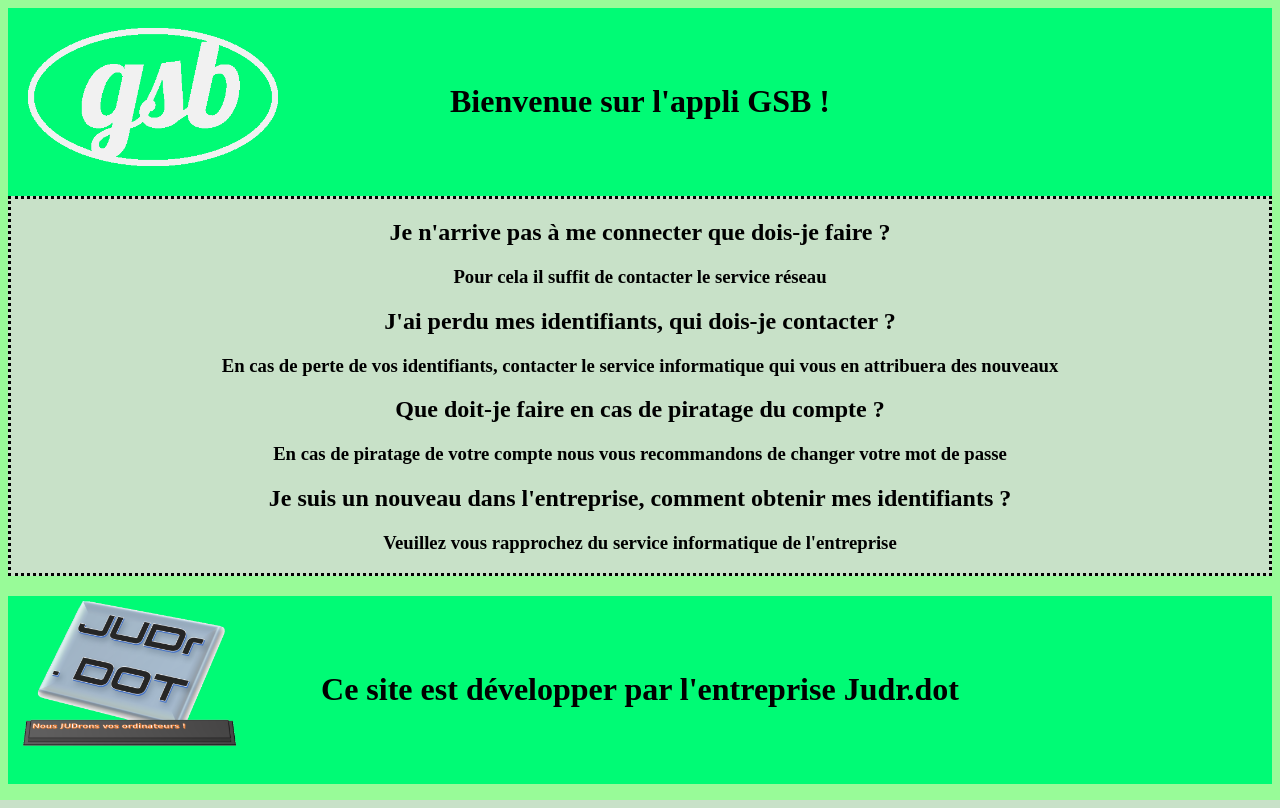
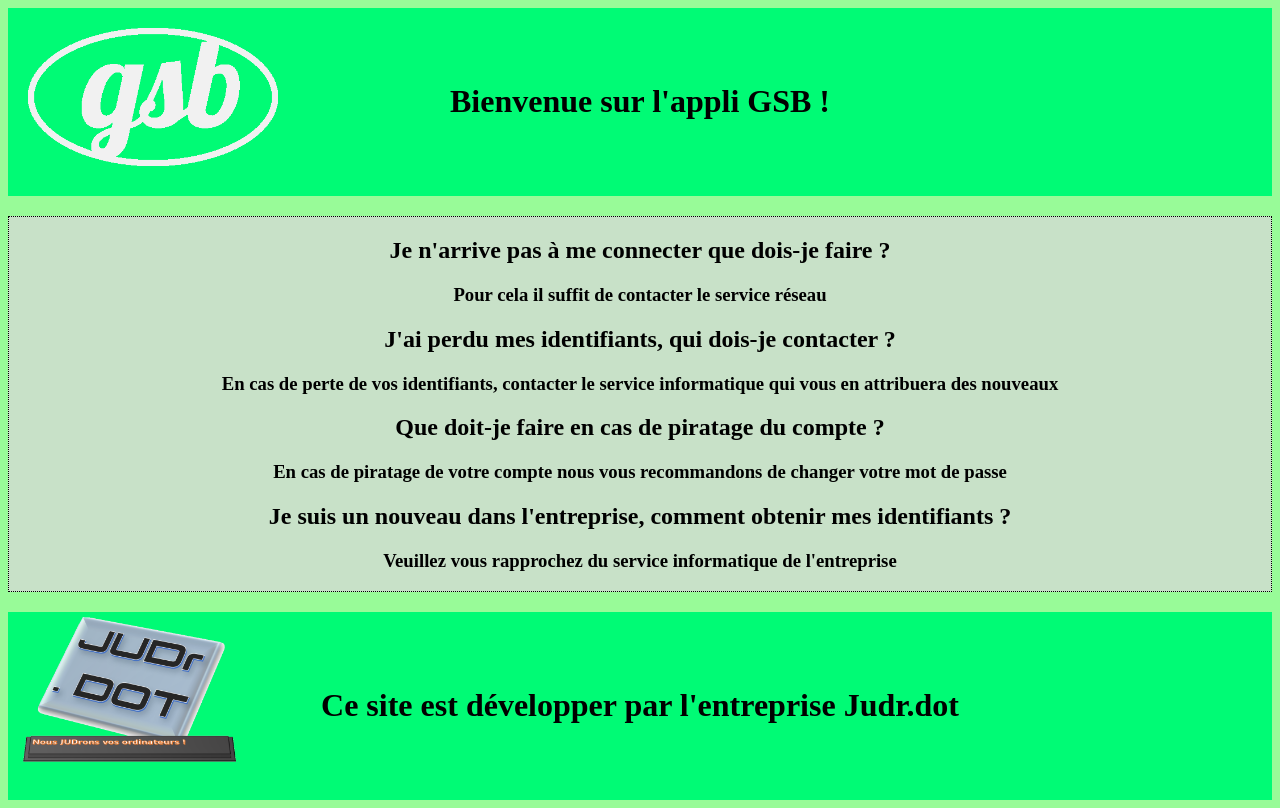
Before and after one commit to killian24000/Maquette_site, a PHP site: page /Page_VISITEUR.php in a window 1280 px wide. Run offline with PHP 8.4, Linux system fonts and the light colour scheme.

Commit message:
Update MaquetteCSS.css

```diff
--- a/CSS/MaquetteCSS.css
+++ b/CSS/MaquetteCSS.css
@@ -110,6 +110,8 @@ body{background-color: palegreen;}
     font-family: Alef;
     background-color: rgb(200, 225, 200);
     border-style: dotted;
+    border-width: 1px;
+    margin-top:20px;
     margin-bottom: 20px;
 }
 @font-face {
```
